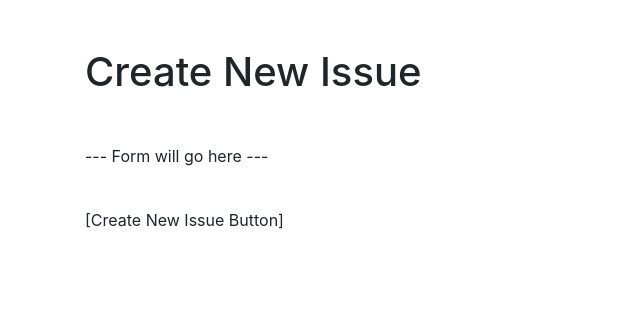
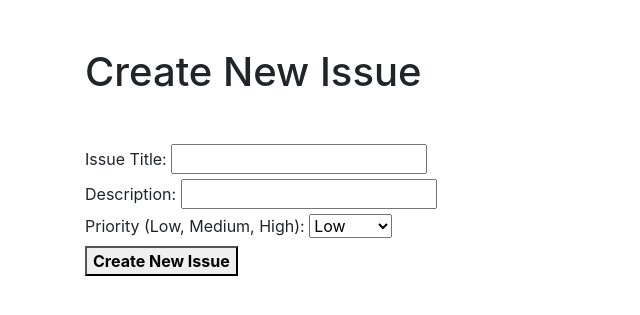
Before and after one commit to richardgalvez/python-playground, a Flask app: template Trapper/server/templates/report.html in a window 1280 px wide. Shown: the part 24-339 px from the top of the page, without its empty margins (0-640 px from the left). Run offline with Flask 3, Linux system fonts and the light colour scheme; the template is opened without the code that fills it, so the values that code supplies are empty; some libraries are stand-ins or nearby versions.

Commit message:
Trapper - Reporting new issues functional, updated other pages.

```diff
--- a/Trapper/server/requirements.txt
+++ b/Trapper/server/requirements.txt
@@ -11,6 +11,7 @@ psycopg2-binary==2.9.10
 pydantic==2.11.4
 pydantic_core==2.33.2
 python-dotenv==1.1.0
+python-multipart==0.0.20
 PyYAML==6.0.2
 sniffio==1.3.1
 SQLAlchemy==2.0.40
--- a/Trapper/server/templates/index.html
+++ b/Trapper/server/templates/index.html
@@ -11,7 +11,7 @@
     <h2>Your Current Issues:</h2>
   <br>
     {% if issues|length == 0 %}
-      No current issues.
+      No current issues assigned.
       <br>
     {% else %}
       {% for issue in issues %}
@@ -22,7 +22,7 @@
     {% endif %}
   <br>
   <a href="/report">
-    <button class="issuebutton">+ New Issue</button>
+    <button class="issuebutton"><b>➕ New Issue</b></button>
   </a>
 </div>
 {% endblock content %}
--- a/Trapper/server/templates/report.html
+++ b/Trapper/server/templates/report.html
@@ -8,9 +8,22 @@
 <div class="container mt-5">
   <h1 class="mb-4">Create New Issue</h1>
   <br>
-    <!-- TODO: Add form with button to capture user input based on IssueCreate Model-->
-    <p>--- Form will go here ---</p>
+    <form action="/report" method="post">
+      <label for="title">Issue Title:</label>
+      <input type="text" id="title" name="title" required>
+      <br>
+      <label for="description">Description:</label>
+      <input type="text" id="description" name="description" required>
+      <br>
+      <label for="priority">Priority (Low, Medium, High):</label>
+      <select id="priority" name="priority" required>
+        <option value="low">Low</option>
+        <option value="medium">Medium</option>
+        <option value="high">High</option>
+      </select>
+      <br>
+      <button type="submit"><b>Create New Issue</b></button>
+    </form>
   <br>
-    <p>[Create New Issue Button]</p>
 </div>
 {% endblock content %}
```
Also changed, not shown: Trapper/server/main.py (+12 -12 lines), Trapper/server/templates/issues.html (+4 -4 lines).
